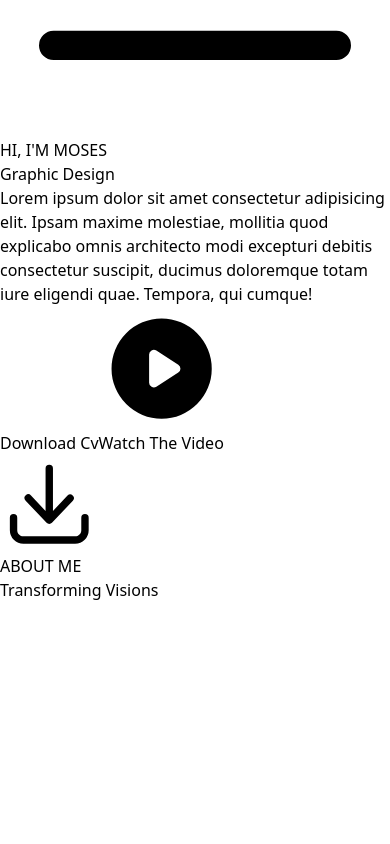
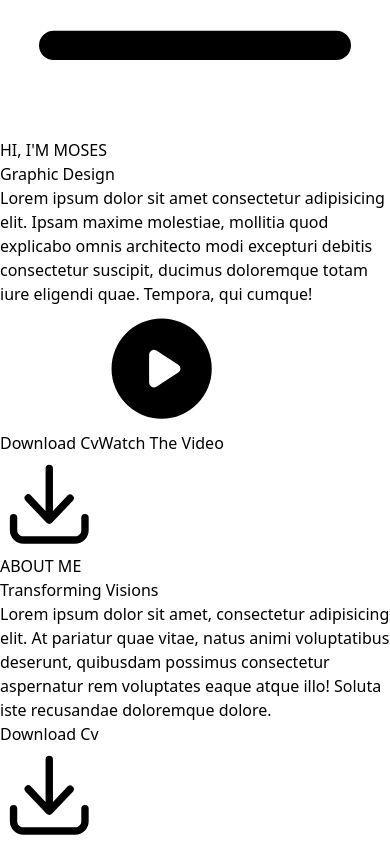
Before and after one commit to brightstar-moxi/brightstar, a Next.js app: page / in a window 390 px wide. Shown: the part 954-1798 px from the top of the page. Before the commit the page ends 1556 px from the top, so only its background shows below. Built offline with nearby package versions, Linux system fonts and the light colour scheme.

Commit message:
good evening

```diff
--- a/Components/About.tsx
+++ b/Components/About.tsx
@@ -1,3 +1,5 @@
+import { ArrowDownTrayIcon } from '@heroicons/react/20/solid'
+import Image from 'next/image'
 import React from 'react'
 
 const About = () => {
@@ -10,8 +12,22 @@ const About = () => {
                         Transforming <span className='text-yellow-400'>Visions</span>
                     </h2>
                     <div className='mb-[3rem] flex items-center md:space-x-10'>
-<span className='w-[100px] hidden'></span>
+                        <span className='w-[100px] hidden md:block h-[5px] bg-slate-400 rounded-sm'></span>
+                        <p className='text-[19px] text-slate-300 w-[80%]'>Lorem ipsum dolor sit amet, consectetur adipisicing elit. At pariatur quae vitae, natus animi voluptatibus
+                            deserunt, quibusdam possimus consectetur aspernatur rem voluptates eaque atque illo! Soluta iste recusandae doloremque dolore.</p>
                     </div>
+                    <button className='px-[2rem] hover:bg-yellow-400 transition-all duration-200 py-[1rem] text-[18px] font-bold
+                        uppercase bg-[#55a6a5] text-black flex items-center space-x-2'>
+                        <p>Download Cv</p>
+                        <ArrowDownTrayIcon className='w-[1.6rem] h-[1.7rem] text-black' />
+                    </button>
+                </div>
+                <div className='lg:w-[500px] mx-auto md:mx-0 mt-[2rem] lg:mt-0 lg:h-[500px] w-[300px] relative'>
+                    <Image src="/images/me.jpg"
+                        alt='user'
+                        layout='fill'
+                        objectFit='contain'
+                        className='relative z-[11] w-[100%] h-[100%] object-contain' />
                 </div>
             </div>
         </div>
```
Lines whose indentation alone changed are shown as unchanged.
